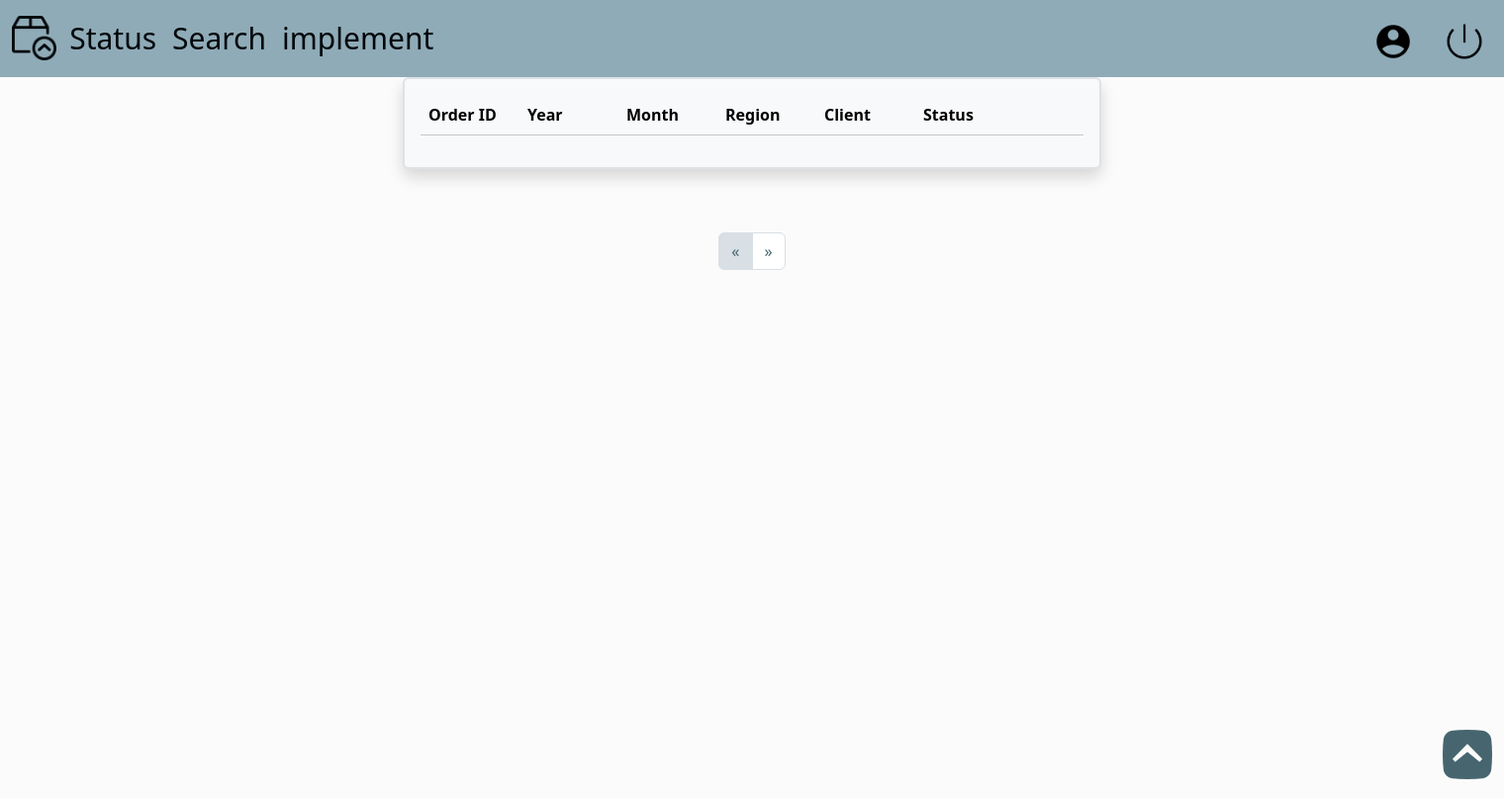
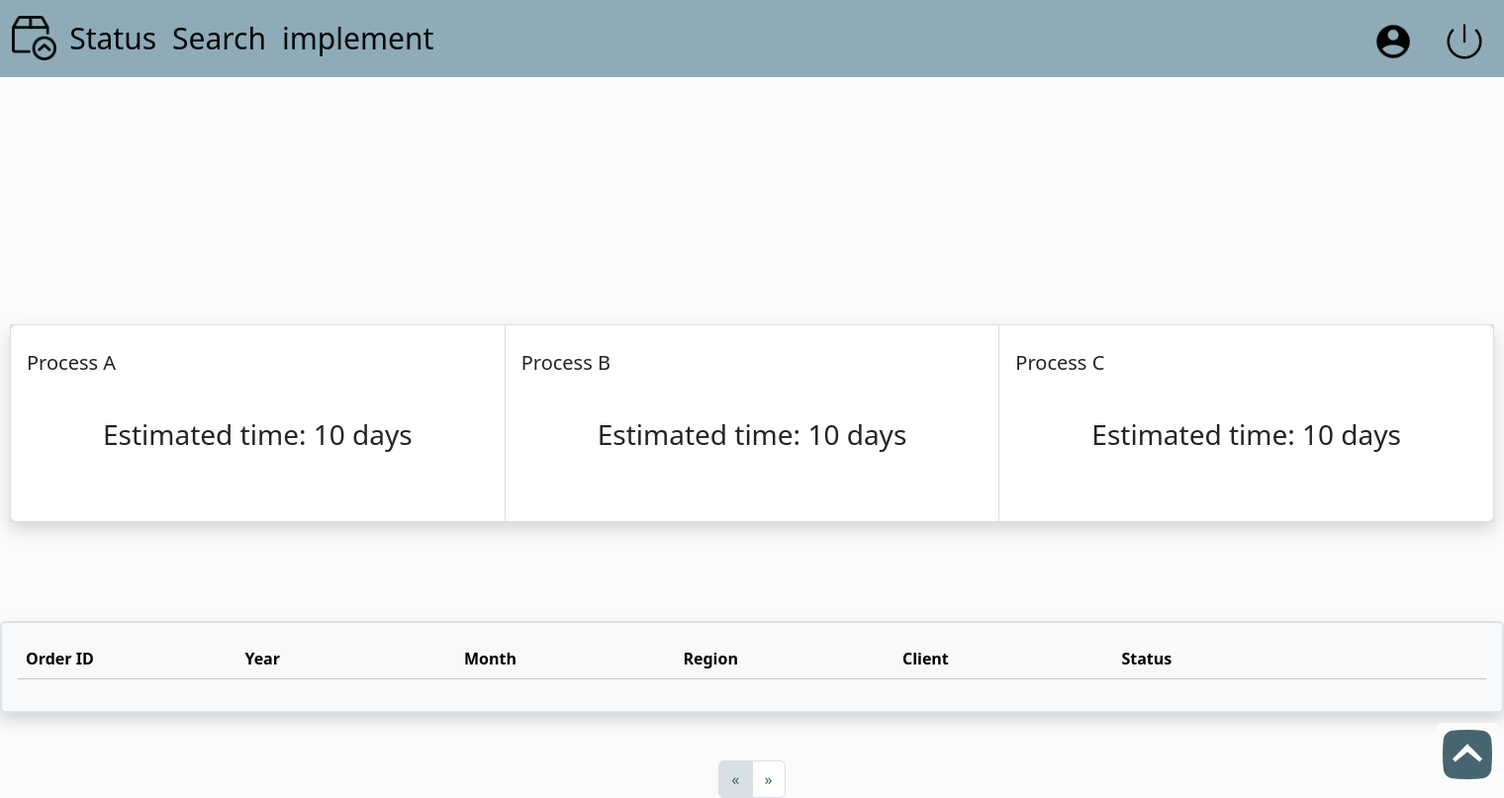
Before and after one commit to miamii11036/WarehouseVerification.github.io, a Django app: template ShippingSystem/myweb/templates/execute/status.html in a window 1520 px wide. Shown: the whole page at 99% size. Run offline with Django 5.2, Linux system fonts and the light colour scheme; the template is opened without the code that fills it: most values are stand-ins (such as "Sample title", 1, 10 or a date in 2020); data that the repository does not hold is empty.

Commit message:
全部完成!!殺青

```diff
--- a/ShippingSystem/myweb/services.py
+++ b/ShippingSystem/myweb/services.py
@@ -56,6 +56,6 @@ class ProcessDurationServer:
         if start_time and end_time:
             duration = end_time - start_time
             days = duration.total_seconds() / 86400 #轉換成天數
-            roundded_day = round(days) #四捨五入取整數
+            roundded_day = round(days, 1) #四捨五入取整數
             return roundded_day
         return None #如果這兩個時間戳存在，否則返回none
--- a/ShippingSystem/myweb/templates/execute/status.html
+++ b/ShippingSystem/myweb/templates/execute/status.html
@@ -3,13 +3,123 @@
 {% block title %}Status{% endblock %}
 {% block head %}
 <script src="https://code.jquery.com/jquery-3.6.0.min.js"></script>
-<link href="{% static 'css/search.css' %}" rel="stylesheet" type="text/css">
+
+<style>
+    body{
+        height: 100vh;
+        min-width: 1500px;
+    }
+    @media (max-width: 991px) {
+        .responsive-form {
+            flex-direction: column;
+        }
+    }
+    #upsquare {
+        max-width:fit-content;
+        --bs-card-height: fit-content;
+        --bs-border-width:0px;
+        position: fixed;
+        background-color: #FBFBFB;
+        bottom: 5px;
+        right: 5px;
+    }
+    #upsquare_body {
+        padding: 0px;
+    }
+    .pagination.justify-content-center {
+        --bs-pagination-color:#46656F;
+        --bs-pagination-border-color:#D8DFE5;
+
+        --bs-pagination-active-color:#FBFBFB;
+        --bs-pagination-active-bg:#46656F;
+        --bs-pagination-active-border-color:#46656F;
+
+        --bs-pagination-hover-bg: #46656F;
+        --bs-pagination-hover-color: #FBFBFB;
+        --bs-pagination-hover-border-color: #D8DFE5;
+
+        --bs-pagination-focus-bg: #46656F;
+        --bs-pagination-focus-color: #FBFBFB;
+
+        --bs-pagination-disabled-color: #46656F;
+        --bs-pagination-disabled-bg:#D8DFE5;
+        --bs-pagination-disabled-border-color:#D8DFE5
+    }
+    #submit{
+        /* expand/hide按鈕 */
+        padding: 5px 5px;
+        background-color: #46656F;
+        color: white;
+        border: none;
+        border-radius: 5px;
+        cursor: pointer;
+        font-size: 16px;
+        width: fit-content;
+    }
+    .border.border-2.shadow.p-3.mb-5.bg-body-tertiary.rounded {
+        margin: auto;
+        margin-top: 100px;
+        max-width: 2100px !important;
+    }
+    .table.table-striped {
+        --bs-table-striped-bg:#D8DFE5;
+        --bs-table-striped-color:#01070A;
+        margin: 10px 0px;
+    }
+    .table.table-hover {
+        --bs-table-hover-bg:#8FABB7;
+    }
+    #column1 {
+        min-width: 100px;
+        text-align: left;
+        word-wrap: break-word;
+    }
+    #processcontainers {
+        --bs-border-color-translucent:#D8DFE5;
+        color:#01070A;
+        background-color:#D8DFE5;
+        margin-top: 250px !important;
+        line-height:50px;
+        width: 1500px;
+        height: 200px;
+        margin: auto;
+    }
+    .card-title{
+        margin-bottom: 24px;
+        margin-top: 10px;
+    }
+    .card-text{
+        text-align:center;
+        margin-top: 35px;
+        font-size: 28px;
+    }
+</style>
+
 {% endblock %}
 
 {% block content %}
-<div class="vstack gap-3">
+
     <!--各處理程序平均耗時天數-->
-
+    <div class="card-group shadow" id="processcontainers">
+        <div class="card">
+        <div class="card-body">
+            <h5 class="card-title">Process A</h5>
+            <p class="card-text" id="daysA">Estimated time:&nbsp;{{average_A}}&nbsp;days</p>
+        </div>
+        </div>
+        <div class="card">
+        <div class="card-body">
+            <h5 class="card-title">Process B</h5>
+            <p class="card-text" id="daysB">Estimated time:&nbsp;{{average_B}}&nbsp;days</p>
+        </div>
+        </div>
+        <div class="card">
+        <div class="card-body">
+            <h5 class="card-title">Process C</h5>
+            <p class="card-text" id="daysC">Estimated time:&nbsp;{{average_C}}&nbsp;days</p>
+        </div>
+        </div>
+    </div>
     <!--訂單列表-->
     <div class="border border-2 shadow p-3 mb-5 bg-body-tertiary rounded"  style="max-width: 2100px;">
         <table class="table table-hover" id="order-list-table">
@@ -44,10 +154,9 @@
                         <!--開始填入Process Time的內容-->
                         <table class="table table-striped">
                             <thead class="table-light">
-                                <th>Process A</th>
-                                <th>Process B</th>
-                                <th>Process C</th>
-                                <th>Complete</th>
+                                <th></th>
+                                <th>Start Time</th>
+                                <th>Consuming&nbsp;(days)</th>
                             </thead>
                             <tbody class="order-process-data"><!--Json傳遞過來的資料開始填入-->
 
@@ -78,10 +187,10 @@
             </li>
         </ul>
     </nav>
-</div>
+
 <!--返回頂部按鈕-->
-<div class="card">
-    <div class="card-body">
+<div class="card" id="upsquare">
+    <div class="card-body" id="upsquare_body">
     <a href="#navbar"><img src="{% static 'image/UpSquared.png' %}"></a>
     </div>
 </div>
@@ -158,10 +267,9 @@ $(document).ready(function(e) {
                             <td colspan="7">
                                 <table class="table table-striped">
                                     <thead class="table-light">
-                                        <th>Process A</th>
-                                        <th>Process B</th>
-                                        <th>Process C</th>
-                                        <th>Complete</th>
+                                        <th></th>
+                                        <th>Start Time</th>
+                                        <th>Consuming&nbsp;(days)</th>
                                     </thead>
                                     <tbody class="order-process-data">
 
@@ -192,11 +300,23 @@ $(document).ready(function(e) {
                                 process_data.forEach(data =>{
                                 tbody.append(`
                                     <tr>
+                                        <td>Process A</td>
+                                        <td>${data.A_time}</td>
                                         <td>${data.process_A}</td>
+                                    </tr>
+                                    <tr>
+                                        <td>Process B</td>
+                                        <td>${data.B_time}</td>
                                         <td>${data.process_B}</td>
+                                    <tr>
+                                        <td>Process C</td>
+                                        <td>${data.C_time}</td>
                                         <td>${data.process_C}</td>
+                                    </tr>
+                                    <tr>
+                                        <td>Final Complete</td>
                                         <td>${data.complete}</td>
-                                    </tr>
+                                        <td></td>
                                 `);
                             });
                             } else {
@@ -252,6 +372,24 @@ $(document).ready(function(e) {
         }
     }
     loadOrder(1);
+
+    // function showdays() {
+    //     var daysA = $("#daysA");
+    //     var daysB = $("#daysB");
+    //     var daysC = $("#daysC");
+
+    //     $.get(`/status_days/`, function(data) {
+    //         const duration_data = data.days;
+
+    //         daysA.empty();
+    //         daysB.empty();
+    //         daysC.empty();
+    //         daysA.append(`${duration_data.average_A}`);
+    //         daysB.append(`${duration_data.average_B}`);
+    //         daysC.append(`${duration_data.average_C}`);
+    //     });
+    // }
+    // showdays();
 });
 </script>
 
--- a/ShippingSystem/myweb/views.py
+++ b/ShippingSystem/myweb/views.py
@@ -391,11 +391,11 @@ def start_process(request):
                             else:
                                 process_time.duration_B = duration
                         elif process_type == "Complete":
-                            if process_time.duration_A is None:
+                            if (process_time.process_B is None) and (process_time.process_C is None): #A->Complete
                                 process_time.duration_A = duration
-                            elif process_time.duration_B is None:
+                            elif (process_time.process_C is None): #A->B->complete
                                 process_time.duration_B = duration
-                            elif process_time.duration_C is None:
+                            elif process_time.duration_C is not None:
                                 process_time.duration_C = duration
                     process_time.save()
 
@@ -519,7 +519,9 @@ def process_B(request, order_id):
         return JsonResponse({'status': 'error', 'message': str(e)}, status=500)
 
 def process_C(request, order_id):
-
+    """
+    跟A一樣
+    """
     status = request.session.get("is_login")
     if not status:
         return JsonResponse({'status': 'error', 'message': 'Please sign in first.'}, status=401)
@@ -564,6 +566,9 @@ def process_C(request, order_id):
         return JsonResponse({'status': 'error', 'message': str(e)}, status=500)
 
 def status(request):
+    """
+    顯示所有經過Process處理的訂單列表，同時顯示每個process預估耗時天數
+    """
     status = request.session.get("is_login")
     if not status:
         return redirect("/")
@@ -590,17 +595,42 @@ def status(request):
                 for order in page_obj
             ]
             return JsonResponse({"orders":orderID, "has_next":page_obj.has_next(), "total_pages": paginators.num_pages})
-        return render(request, "execute/status.html", {"page_obj" : page_obj})
+        duration_A = ProcessTime.objects.values_list("duration_A", flat=True)
+        duration_B = ProcessTime.objects.values_list("duration_B", flat=True)
+        duration_C = ProcessTime.objects.values_list("duration_C", flat=True)
+
+        print("duration:", type(duration_A))
+        filter_A = [x for x in duration_A if x not in (0, None)]
+        filter_B = [x for x in duration_B if x not in (0, None)]
+        filter_C = [x for x in duration_C if x not in (0, None)]
+        print("filter:", type(filter_A))
+        print("sum:",type(sum(filter_A)))
+        print("len:",type(len(filter_A)))
+        averge_A = round(sum(filter_A) / len(filter_A) if filter_A else 0, 2)
+        averge_B = round(sum(filter_B) / len(filter_B) if filter_B else 0, 2)
+        averge_C = round(sum(filter_C) / len(filter_C) if filter_C else 0, 2)
+        return render(request, "execute/status.html", {
+            "page_obj" : page_obj,
+            "average_A" : averge_A,
+            "average_B" : averge_B,
+            "average_C" : averge_C
+            })
 
 def status_detail(request, order_id):
+    """
+    點擊訂單的expand/hide按鈕後會顯示該訂單的處理歷史與耗時天數
+    """
     try:
         process_data = ProcessTime.objects.filter(order_id = order_id)
         process_detail = [
             {
-                "process_A" : "Processing" if data.duration_A is None else data.duration_A,
-                "process_B" : "Processing" if data.duration_B is None else data.duration_B,
-                "process_C" : "Processing" if data.duration_C is None else data.duration_C,
-                "complete":  "Not Complete" if data.complete is None else timezone.localtime(data.complete).strftime("%Y-%m-%d %H:%M")
+                "process_A" : "Processing/Not Process" if data.duration_A is None else data.duration_A,
+                "process_B" : "Processing/Not Process" if data.duration_B is None else data.duration_B,
+                "process_C" : "Processing/Not Process" if data.duration_C is None else data.duration_C,
+                "complete":  "Not Complete" if data.complete is None else timezone.localtime(data.complete).strftime("%Y-%m-%d %H:%M"),
+                "A_time" : timezone.localtime(data.process_A).strftime("%Y-%m-%d %H:%M"),
+                "B_time" : "Not start/deal" if data.process_B is None else timezone.localtime(data.process_B).strftime("%Y-%m-%d %H:%M"),
+                "C_time" : "Not start/deal" if data.process_C is None else timezone.localtime(data.process_C).strftime("%Y-%m-%d %H:%M")
             }
             for data in process_data
         ]
--- a/ShippingSystem/static/css/delete.css
+++ b/ShippingSystem/static/css/delete.css
@@ -1,5 +1,4 @@
 body {
-    font-family: Arial, sans-serif; /* 簡單設定字體 */
     background-color: #FBFBFB; /* 背景顏色 */
     margin: 0;
     padding: 0;
--- a/ShippingSystem/static/css/modify.css
+++ b/ShippingSystem/static/css/modify.css
@@ -1,5 +1,4 @@
 body {
-    font-family: Arial, sans-serif; /* 簡單設定字體 */
     background-color: #FBFBFB; /* 背景顏色 */
     margin: 0;
     padding: 0;
```
